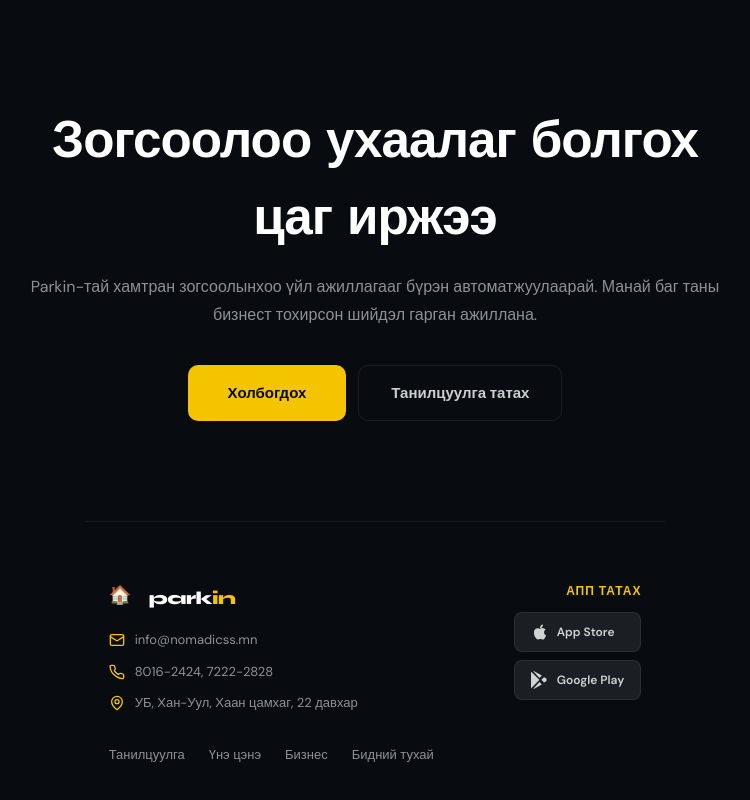
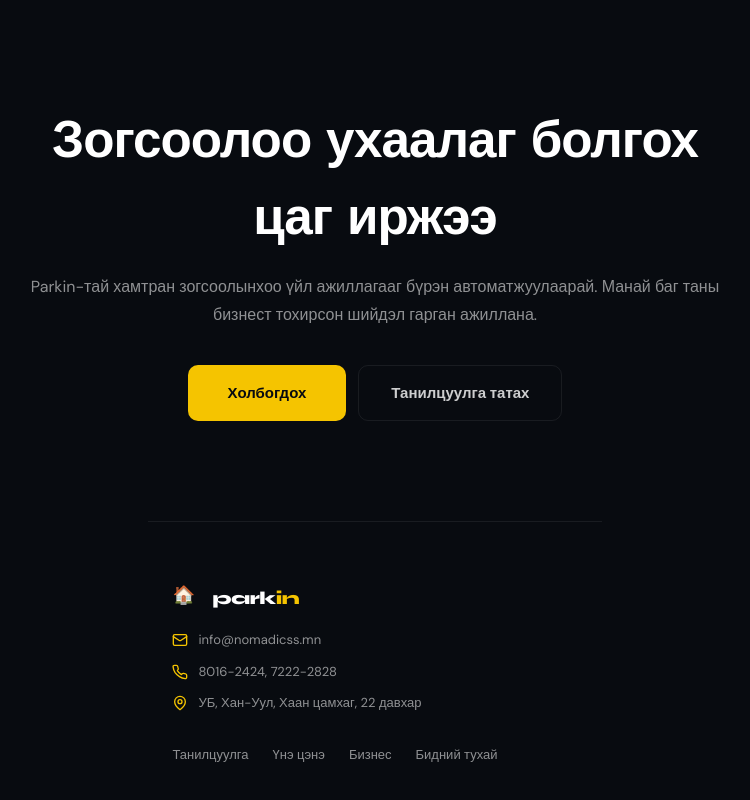
Before and after one commit to chingun557/ubparking, a Next.js app: page / in a window 1280 px wide. Shown: the part 5291-6091 px from the top of the page, without its empty margins (265-1015 px from the left). Built offline with nearby package versions, Linux system fonts and the light colour scheme.

Commit message:
app bhgu

```diff
--- a/app/page.tsx
+++ b/app/page.tsx
@@ -899,17 +899,7 @@ function Footer() {
           </nav>
         </div>
         <div className="ft-right">
-          <p className="ft-app-label">Апп татах</p>
-          <div className="ft-store-btns">
-            <a href="https://apps.apple.com/mn/app/hoome/id6443804226" className="ft-store" target="_blank" rel="noopener noreferrer">
-              <svg width="18" height="18" viewBox="0 0 24 24" fill="currentColor"><path d="M18.71 19.5C17.88 20.74 17 21.95 15.66 21.97C14.32 22 13.89 21.18 12.37 21.18C10.84 21.18 10.37 21.95 9.1 22C7.79 22.05 6.8 20.68 5.96 19.47C4.25 17 2.94 12.45 4.7 9.39C5.57 7.87 7.13 6.91 8.82 6.88C10.1 6.86 11.32 7.75 12.11 7.75C12.89 7.75 14.37 6.68 15.92 6.84C16.57 6.87 18.39 7.1 19.56 8.82C19.47 8.88 17.39 10.1 17.41 12.63C17.44 15.65 20.06 16.66 20.09 16.67C20.06 16.74 19.67 18.11 18.71 19.5ZM13 3.5C13.73 2.67 14.94 2.04 15.94 2C16.07 3.17 15.6 4.35 14.9 5.19C14.21 6.04 13.07 6.7 11.95 6.61C11.8 5.46 12.36 4.26 13 3.5Z"/></svg>
-              App Store
-            </a>
-            <a href="https://play.google.com/store/apps/details?id=mn.novelsoft.homesocial&pcampaignid=web_share" className="ft-store" target="_blank" rel="noopener noreferrer">
-              <svg width="18" height="18" viewBox="0 0 24 24" fill="currentColor"><path d="M3.18 23.76C3.45 24 3.82 24.04 4.22 23.82L14.44 17.94L11.26 14.74L3.18 23.76ZM.23 1.21C.08 1.48 0 1.82 0 2.23V21.77C0 22.18.08 22.52.23 22.8L.3 22.87L11.07 12V11.77L.3 1.14.23 1.21ZM20.15 9.73L17.37 8.17L13.85 11.77L17.37 15.37L20.18 13.77C21.02 13.29 21.02 10.21 20.15 9.73ZM4.22.18C3.82-.04 3.45 0 3.18.24L11.26 9.26 14.44 6.06 4.22.18Z"/></svg>
-              Google Play
-            </a>
-          </div>
+
         </div>
       </footer>
   )
```
